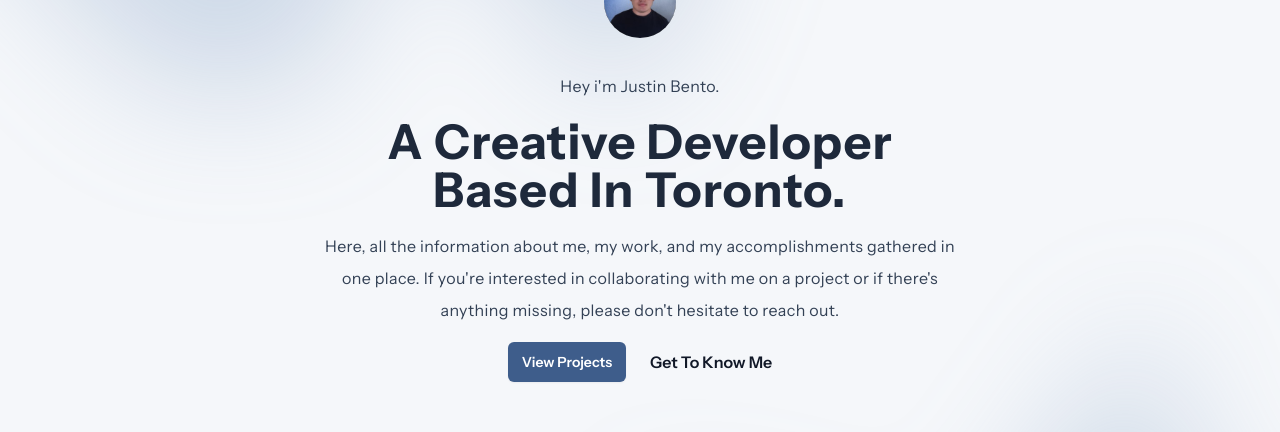
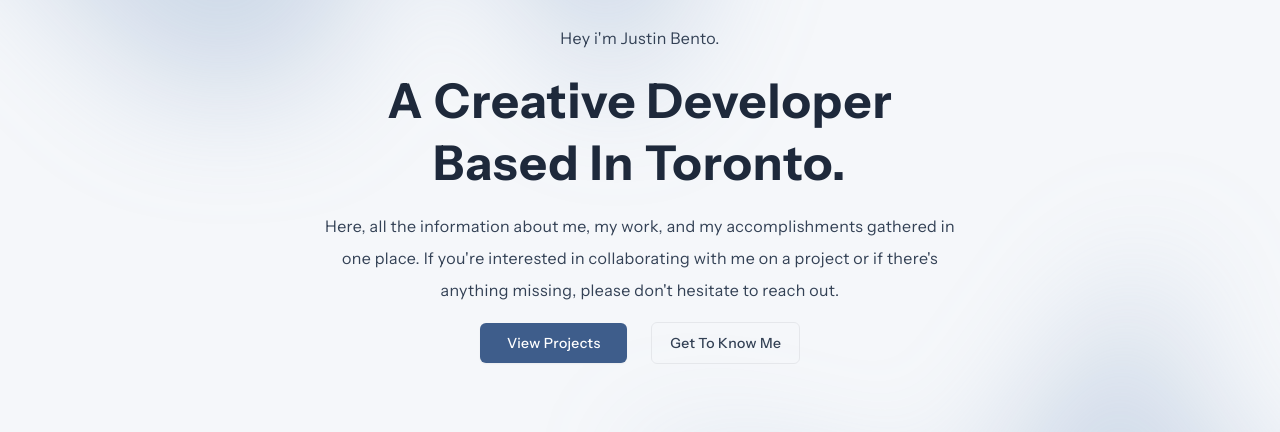
Before and after one commit to Justin-Bento/portfolio, a Next.js app: page / in a window 1280 px wide. Shown: the part 270-702 px from the top of the page. Built offline with nearby package versions, Linux system fonts and the light colour scheme; no server answers.

Commit message:
fixed alignment issues with button

```diff
--- a/pages/index.tsx
+++ b/pages/index.tsx
@@ -94,27 +94,27 @@ export default function index() {
 function Hero_Section() {
   return (
     <>
-      <div className="max-w-2xl p-4 py-40 mx-auto">
+      <div className="max-w-2xl p-4 mx-auto py-28">
         <div className="sm:mb-8 sm:flex md:justify-center">
           <Image src="/projects/avatar.jpg" width={72} height={72} alt="Avatar" className="bg-gray-500 rounded-full" />
         </div>
         <div className="my-4 space-y-4 text-start md:text-center">
           <p className="body-large">Hey i&#39;m Justin Bento.</p>
-          <h1 className="display-medium">
+          <h1 className="leading-[1.29] display-medium">
             A Creative Developer Based In Toronto.
           </h1>
           <p className="my-6 body-large">
             Here, all the information about me, my work, and my accomplishments gathered in one place.
             If you&#39;re interested in collaborating with me on a project or if there&#39;s anything missing, please don&#39;t hesitate to reach out.
           </p>
-          <div className="flex items-start justify-start mt-10 md:items-center md:justify-center gap-x-6">
+          <div className="flex flex-col items-start justify-start gap-8 mt-10 md:mx-auto md:max-w-xs md:flex-row md:items-center md:justify-center gap-x-6">
             <Link
               href="/projects"
-              className="rounded-md bg-primary-600  px-3.5 py-2.5 text-sm font-semibold text-white shadow-sm hover:bg-primary-500 focus-visible:outline focus-visible:outline-2 focus-visible:outline-offset-2 focus-visible:outline-primary-600"
+              className="w-full rounded-md bg-primary-600  px-3.5 py-2.5 body-medium font-medium text-white shadow-sm hover:bg-primary-500 focus-visible:outline focus-visible:outline-2 focus-visible:outline-offset-2 focus-visible:outline-primary-600"
             >
               View Projects
             </Link>
-            <Link href="/about" className="inline-flex items-center gap-2 text-base font-semibold leading-6 text-gray-900 dark:text-primary-100">
+            <Link href="/about" className="w-full rounded-md bg-primary-600/0  px-3.5 py-2.5 body-medium font-medium border transition-all hover:bg-primary-500/10 focus-visible:outline focus-visible:outline-2 focus-visible:outline-offset-2 focus-visible:outline-primary-600">
               Get To Know Me
             </Link>
           </div>
```
